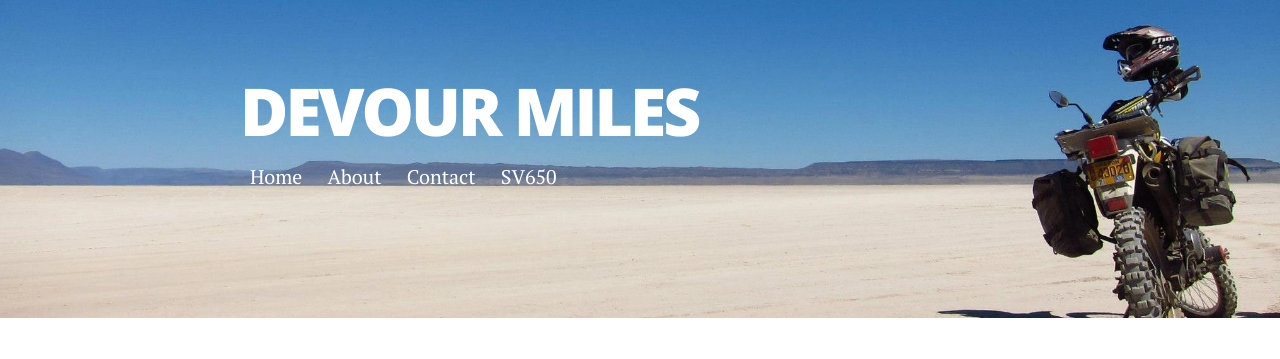
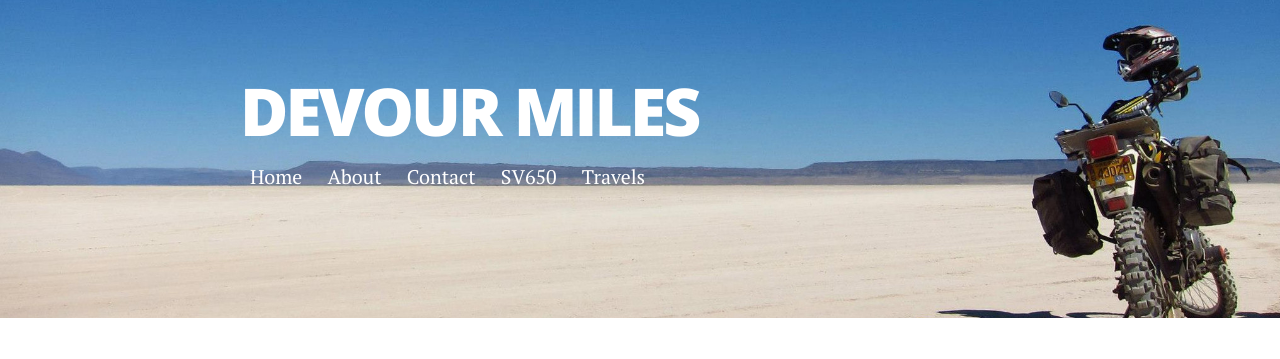
Before and after one commit to boltynet/boltynet.github.io, a Jekyll site: the page built from _posts/2018-09-06-oregon-cdr-north-part-1.markdown, in a window 1280 px wide and 900 px high. Shown: the top 359 px of the window. Built offline with Jekyll 4.4.1, drawn with Linux system fonts in a browser that asks for light colours; nearby versions of some CDN libraries; comment, search, counter and statistics services are not loaded.

Commit message:
Minor nav tweaks, post edits

```diff
--- a/_config.yml
+++ b/_config.yml
@@ -23,6 +23,8 @@ navigation:
    url: /contact
  - title: SV650
    url: /sv650
+ - title: Travels
+   url: /blog/tag/travels
 
 social:
    rss: http://feeds.feedburner.com/bolty/feed
--- a/_layouts/blog_by_tag.html
+++ b/_layouts/blog_by_tag.html
@@ -8,7 +8,7 @@ layout: default
     {% if site.tags[page.tag] %}
     <ul>
         {% for post in site.tags[page.tag] %}
-            <li>{{ post.date | date: '%B %d, %Y' }} - <a href="{{ post.url }}/">{{ post.title }}</a></li>
+            <li>{{ post.date | date: '%B %d, %Y' }} - <a href="{{ post.url }}">{{ post.title }}</a></li>
         {% endfor %}
     </ul>
     {% else %}
--- a/_posts/2018-09-06-oregon-cdr-north-part-1.markdown
+++ b/_posts/2018-09-06-oregon-cdr-north-part-1.markdown
@@ -15,20 +15,20 @@ My friend 10guy and I rode most of the Northern CDR over Labor Day Weekend, 2018
 
 I wasn't able to escape from cubicle prison until 1pm on Friday, but we eventually got underway and slabbed it from Albany to Mill City to Detroit Lake. We fueled up in Detroit and headed up NFS-46 and NFS-42 to Parkdale, which is just south of Hood River. The skies were blue and sunny, but it was pretty damn chilly riding at elevation at speed, and my DR200 developed an odd coughing issue just past Clackamas Lake Ranger Station.
 
-<figure><a href="https://tbolt.smugmug.com/Motorcycles/Travels/201809-CDR-North/i-dn4CRZf/1/960e0501/%2BL5fiakcBZq8LWkYGZtOwHFjvy0%3D-1536357566-O/i-dn4CRZf.jpg"><img src="https://tbolt.smugmug.com/Motorcycles/Travels/201809-CDR-North/i-dn4CRZf/1/960e0501/XL/20180831_163205-XL.jpg"/></a><caption><em>My DR200, aka "Boo"</em></caption></figure>
+<figure><a href="https://tbolt.smugmug.com/Motorcycles/Travels/201809-CDR-North/i-dn4CRZf/1/960e0501/%2BL5fiakcBZq8LWkYGZtOwHFjvy0%3D-1536357566-O/i-dn4CRZf.jpg"><img src="https://tbolt.smugmug.com/Motorcycles/Travels/201809-CDR-North/i-dn4CRZf/1/960e0501/XL/20180831_163205-XL.jpg"/></a><figcaption>My DR200, aka "Boo"</figcaption></figure>
 
 We ended up in Parkdale for no reason as someone never bothered to look at the map for the actual start of the CDR. (Oops, my bad!) Boo was still doing the weird surging thing under load and I was shivering with cold, but when it's a beautiful day with perfect blue skies and you're out riding, all is well in the world.
 
 We reached the CDR proper just before 6pm, and rode for about an hour before we started looking for a place to camp. Despite the holiday weekend, we found Gibson Horse Camp deserted. It turned out to be a nice spot: free, with a vault toilet and a nice clear spring for a water source.
 
 <figure><a href="https://tbolt.smugmug.com/Motorcycles/Travels/201809-CDR-North/i-Gj8vpn2/0/e87f562b/tN5HKiTDOY9QpxXIQwr9goxmK8I%3D-1536357566-O/i-Gj8vpn2.jpg"><img src="https://tbolt.smugmug.com/Motorcycles/Travels/201809-CDR-North/i-Gj8vpn2/0/e87f562b/XL/20180901_074056-XL.jpg"/></a></figure>
-<figure><a href="https://tbolt.smugmug.com/Motorcycles/Travels/201809-CDR-North/i-jSpkN3d/0/cf77e407/QznoGaLNs%2BosoggCaeN9b1BShvU%3D-1536357566-O/i-jSpkN3d.jpg"><img src="https://tbolt.smugmug.com/Motorcycles/Travels/201809-CDR-North/i-jSpkN3d/0/cf77e407/XL/20180901_074213-XL.jpg"/></a><caption><em>10guy's pack mule would not be corralled!</em></caption></figure>
+<figure><a href="https://tbolt.smugmug.com/Motorcycles/Travels/201809-CDR-North/i-jSpkN3d/0/cf77e407/QznoGaLNs%2BosoggCaeN9b1BShvU%3D-1536357566-O/i-jSpkN3d.jpg"><img src="https://tbolt.smugmug.com/Motorcycles/Travels/201809-CDR-North/i-jSpkN3d/0/cf77e407/XL/20180901_074213-XL.jpg"/></a><figcaption>10guy's pack mule would not be corralled!</figcaption></figure>
 
 The statewide campfire ban made it hard for me to thaw out after the day's ride, but some warm food and good conversation kept my spirits up. We also had a chance to look at Boo and figured out that my chain had decided to start a-stretchin'. Once a chain starts to go, it really starts to go, so chain adjustment ended up being a constant during this trip.
 
 We rolled out late Saturday morning, and after a nice warmup on gravel, we finally hit the famed "GOOD BAD ROADS" of the CDR and they did not disappoint.
 
-<figure><a href="https://tbolt.smugmug.com/Motorcycles/Travels/201809-CDR-North/i-nHtKTQP/0/b702d7a7/H2DJ5mvUxoV9gnhYCkk0kUoQeiI%3D-1536357566-O/i-nHtKTQP.jpg"><img src="https://tbolt.smugmug.com/Motorcycles/Travels/201809-CDR-North/i-nHtKTQP/0/b702d7a7/XL/20180901_122717-XL.jpg"/></a><caption><em>Mt. Hood from Money Shot Point</em></caption></figure>
+<figure><a href="https://tbolt.smugmug.com/Motorcycles/Travels/201809-CDR-North/i-nHtKTQP/0/b702d7a7/H2DJ5mvUxoV9gnhYCkk0kUoQeiI%3D-1536357566-O/i-nHtKTQP.jpg"><img src="https://tbolt.smugmug.com/Motorcycles/Travels/201809-CDR-North/i-nHtKTQP/0/b702d7a7/XL/20180901_122717-XL.jpg"/></a><figcaption>Mt. Hood from Money Shot Point</figcaption></figure>
 
 <figure><a href="https://tbolt.smugmug.com/Motorcycles/Travels/201809-CDR-North/i-WjLCtBx/0/2305c029/fCLc%2Ag99MD%2BSnXEZKyF6PSnsB8I%3D-1536357566-O/i-WjLCtBx.jpg"><img src="https://tbolt.smugmug.com/Motorcycles/Travels/201809-CDR-North/i-WjLCtBx/0/2305c029/XL/20180901_123655-XL.jpg"/></a></figure>
 
--- a/_posts/2018-09-10-oregon-cdr-north-part-2.markdown
+++ b/_posts/2018-09-10-oregon-cdr-north-part-2.markdown
@@ -35,7 +35,7 @@ It was a **really** big rock. Very impressive. We marveled at it for a while and
 
 After we got back home, I did some research on Wolf Rock and found the following photo, which made me laugh.
 
-<figure><a href="https://tbolt.smugmug.com/Motorcycles/Travels/201809-CDR-North/i-bWMF4Lk/0/0b700bc5/L9ZNT78VYPK7sDDJH1h3JOyJXy4%3D-1536701433-O/i-bWMF4Lk.jpg"><img src="https://tbolt.smugmug.com/Motorcycles/Travels/201809-CDR-North/i-bWMF4Lk/0/0b700bc5/XL/wolf_rock_route-XL.jpg"/></a><caption>Photo credit: <a href="https://www.mountainproject.com/photo/112267011">Erik Keever</a></caption></figure>
+<figure><a href="https://tbolt.smugmug.com/Motorcycles/Travels/201809-CDR-North/i-bWMF4Lk/0/0b700bc5/L9ZNT78VYPK7sDDJH1h3JOyJXy4%3D-1536701433-O/i-bWMF4Lk.jpg"><img src="https://tbolt.smugmug.com/Motorcycles/Travels/201809-CDR-North/i-bWMF4Lk/0/0b700bc5/XL/wolf_rock_route-XL.jpg"/></a><figcaption>Photo credit: <a href="https://www.mountainproject.com/photo/112267011">Erik Keever</a></figcaption></figure>
 
 I also found this <a href="https://vimeo.com/183452561">wonderful video of Wolf Rock</a>, which shows off the scale of the thing.
 
```
